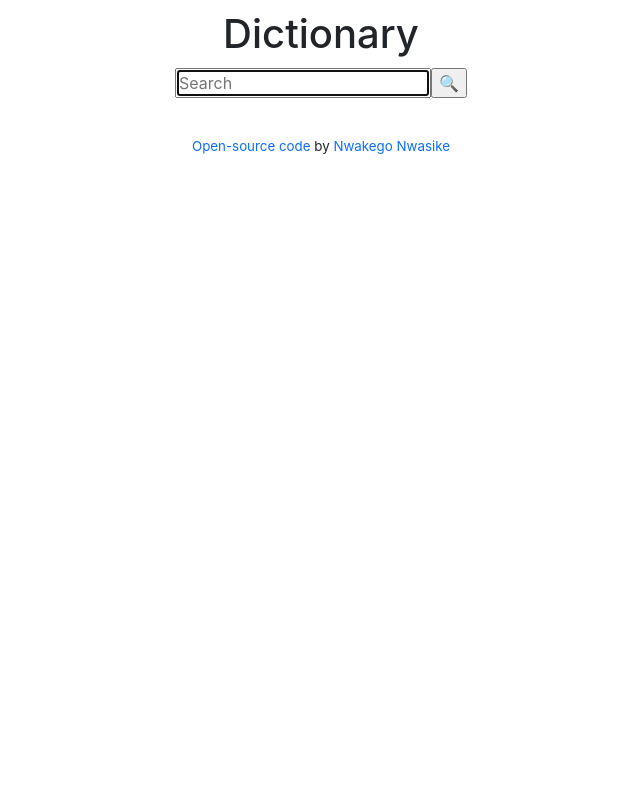
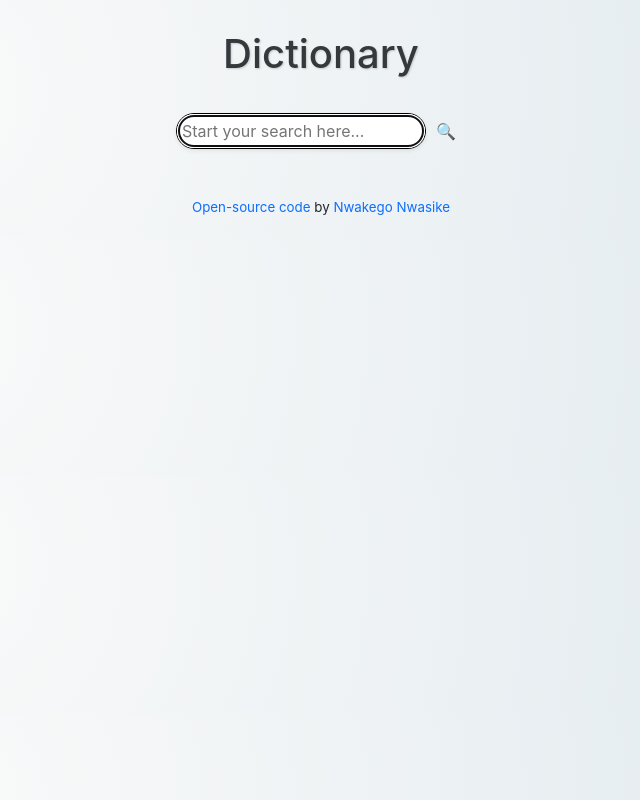
Before and after one commit to nnwasike/dictionary-app-react, a React (Create React App) app: page / in a window 1280 px wide. Shown: the whole page, without its empty margins (319-959 px from the left). Built offline with nearby package versions, Linux system fonts and the light colour scheme.

Commit message:
Major styling updates and removed console.logs

```diff
--- a/src/App.css
+++ b/src/App.css
@@ -1,6 +1,13 @@
 .App h1 {
   text-align: center;
-  margin: 10px 0;
+  text-shadow: 1px 1px 2px rgb(196, 196, 196);
+  margin: 15px 0 20px;
+  padding: 15px;
+  opacity: 0.9;
+}
+
+.App h1:hover {
+  text-decoration: underline;
 }
 
 .App footer {
@@ -12,3 +19,14 @@
 .App a {
   text-decoration: none;
 }
+
+.App section {
+  background: rgba(255, 255, 255, 0.829);
+  border: rgb(0, 0, 0, 0.4) solid thin;
+  border-radius: 5px;
+  box-shadow: 3px 2px rgba(0, 89, 255, 0.3), -1em 0 0.6em rgba(45, 0, 128, 0.1);
+  padding: 15px;
+  margin: 0 auto;
+  margin-bottom: 15px;
+  max-width: 800px;
+}
--- /dev/null
+++ b/src/Meanings.css
@@ -0,0 +1,14 @@
+.Meanings h3 {
+  opacity: 0.9;
+  margin-bottom: 15px;
+  text-shadow: 1px 1px 2px rgb(196, 196, 196);
+}
+
+.Meanings h3:hover {
+  text-decoration: underline;
+}
+
+.Meanings .example {
+  font-style: italic;
+  opacity: 0.8;
+}
--- a/src/Meanings.js
+++ b/src/Meanings.js
@@ -1,20 +1,17 @@
 import React from "react";
 import Synonyms from "./Synonyms";
+import "./Meanings.css";
 
 export default function Meanings(props) {
   console.log(props.meaning);
   return (
     <div className="Meanings">
-      <h3 className="text-capitalize">{props.meaning.partOfSpeech}</h3>
+      <h3>{props.meaning.partOfSpeech}</h3>
       {props.meaning.definitions.map(function (definition, index) {
         return (
           <div key={index}>
-            <p>
-              {" "}
-              {definition.definition}
-              <br />
-              <em>{definition.example} </em>
-            </p>
+            <div className="definition"> {definition.definition}</div>
+            <div className="example">{definition.example} </div>
             <hr />
           </div>
         );
--- /dev/null
+++ b/src/Phonetic.css
@@ -0,0 +1,3 @@
+.Phonetic {
+  text-align: center;
+}
--- a/src/Phonetic.js
+++ b/src/Phonetic.js
@@ -1,14 +1,21 @@
 import React from "react";
+import "./Phonetic.css";
 
 export default function Phonetic(props) {
   //console.log(props.phonetic);
   if (props.phonetic.audio.length) {
     return (
       <div className="Phonetic">
-        {props.phonetic.text}{" "}
-        <a href={props.phonetic.audio} target="_blank" rel="noreferrer">
+        <a
+          href={props.phonetic.audio}
+          target="_blank"
+          rel="noreferrer"
+          title="click me!"
+        >
+          {" "}
           🔈
-        </a>
+        </a>{" "}
+        {props.phonetic.text}
       </div>
     );
   } else {
--- a/src/Results.css
+++ b/src/Results.css
@@ -1,3 +1,9 @@
 .Results h2 {
   font-size: 40px;
+  text-align: center;
+  text-shadow: 1px 1px 2px palegreen;
 }
+
+.Results h2:hover {
+  text-decoration: underline;
+}
--- a/src/Results.js
+++ b/src/Results.js
@@ -9,6 +9,7 @@ export default function Results(props) {
     return (
       <div className="Results">
         {" "}
+        <section>
           <h2 className="text-capitalize">{props.results.word}</h2>
           {props.results.phonetics.map(function (phonetic, index) {
             return (
@@ -17,10 +18,13 @@ export default function Results(props) {
               </div>
             );
           })}
+        </section>
         {props.results.meanings.map(function (meaning, index) {
           return (
             <div key={index}>
+              <section>
                 <Meanings meaning={meaning} />
+              </section>
             </div>
           );
         })}
--- a/src/Search.css
+++ b/src/Search.css
@@ -1,4 +1,22 @@
 .Search form {
   text-align: center;
-  margin: 10px 0;
+  margin: 10px 0 20px;
 }
+
+.Search .search-bar {
+  border: solid black thin;
+  border-radius: 20px;
+  padding: 5px;
+  width: 250px;
+}
+
+.Search .search-icon {
+  background: none;
+  border: none;
+  padding: 5px 10px;
+  transition: all 150ms ease-in-out;
+}
+
+.Search .search-icon:hover {
+  text-decoration: underline blue;
+}
--- a/src/Search.js
+++ b/src/Search.js
@@ -8,14 +8,11 @@ export default function Search() {
   const [results, setResults] = useState(null);
 
   function handleResponse(response) {
-    //console.log(response.data);
-    //console.log(response.data[0].meanings[0].definitions[0].definition);
     setResults(response.data[0]);
   }
 
   function dictionarySearch(event) {
     event.preventDefault();
-    //alert(`Searching for ${keyword}`);
 
     const apiUrl = `https://api.dictionaryapi.dev/api/v2/entries/en/${keyword}`;
     axios.get(apiUrl).then(handleResponse);
@@ -31,10 +28,11 @@ export default function Search() {
         <input
           type="search"
           autoFocus={true}
-          placeholder="Search"
+          placeholder="Start your search here..."
           onChange={updateKeyword}
+          className="search-bar shadow-sm"
         />
-        <input type="submit" value="🔍" />
+        <input type="submit" value="🔍" className="search-icon" />
       </form>
       <Results results={results} />
     </div>
--- a/src/index.css
+++ b/src/index.css
@@ -1,13 +1,18 @@
 body {
   margin: 0;
-  font-family: -apple-system, BlinkMacSystemFont, 'Segoe UI', 'Roboto', 'Oxygen',
-    'Ubuntu', 'Cantarell', 'Fira Sans', 'Droid Sans', 'Helvetica Neue',
+  font-family: -apple-system, BlinkMacSystemFont, "Segoe UI", "Roboto", "Oxygen",
+    "Ubuntu", "Cantarell", "Fira Sans", "Droid Sans", "Helvetica Neue",
     sans-serif;
   -webkit-font-smoothing: antialiased;
   -moz-osx-font-smoothing: grayscale;
+  background: radial-gradient(
+    circle at 18.7% 37.8%,
+    rgb(250, 250, 250) 0%,
+    rgb(225, 234, 238) 90%
+  );
 }
 
 code {
-  font-family: source-code-pro, Menlo, Monaco, Consolas, 'Courier New',
+  font-family: source-code-pro, Menlo, Monaco, Consolas, "Courier New",
     monospace;
 }
```
Lines whose indentation alone changed are shown as unchanged.
